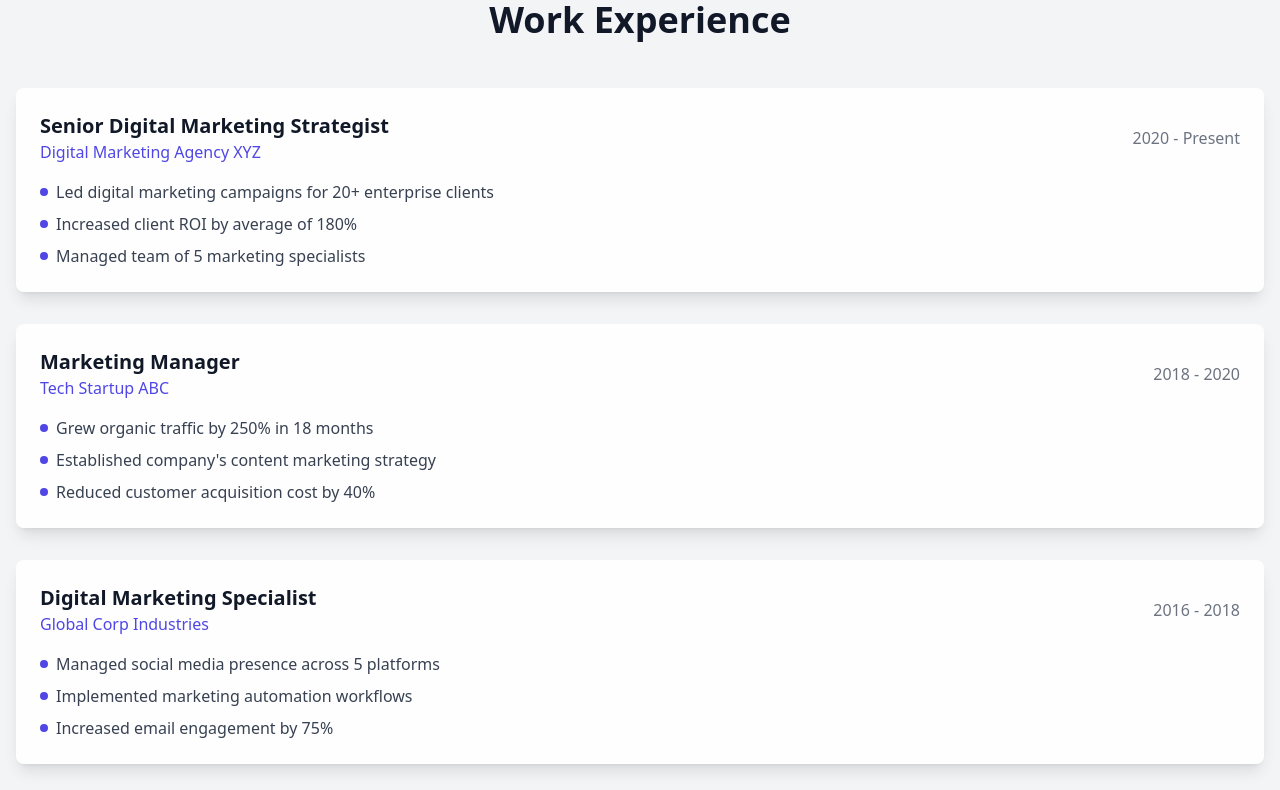
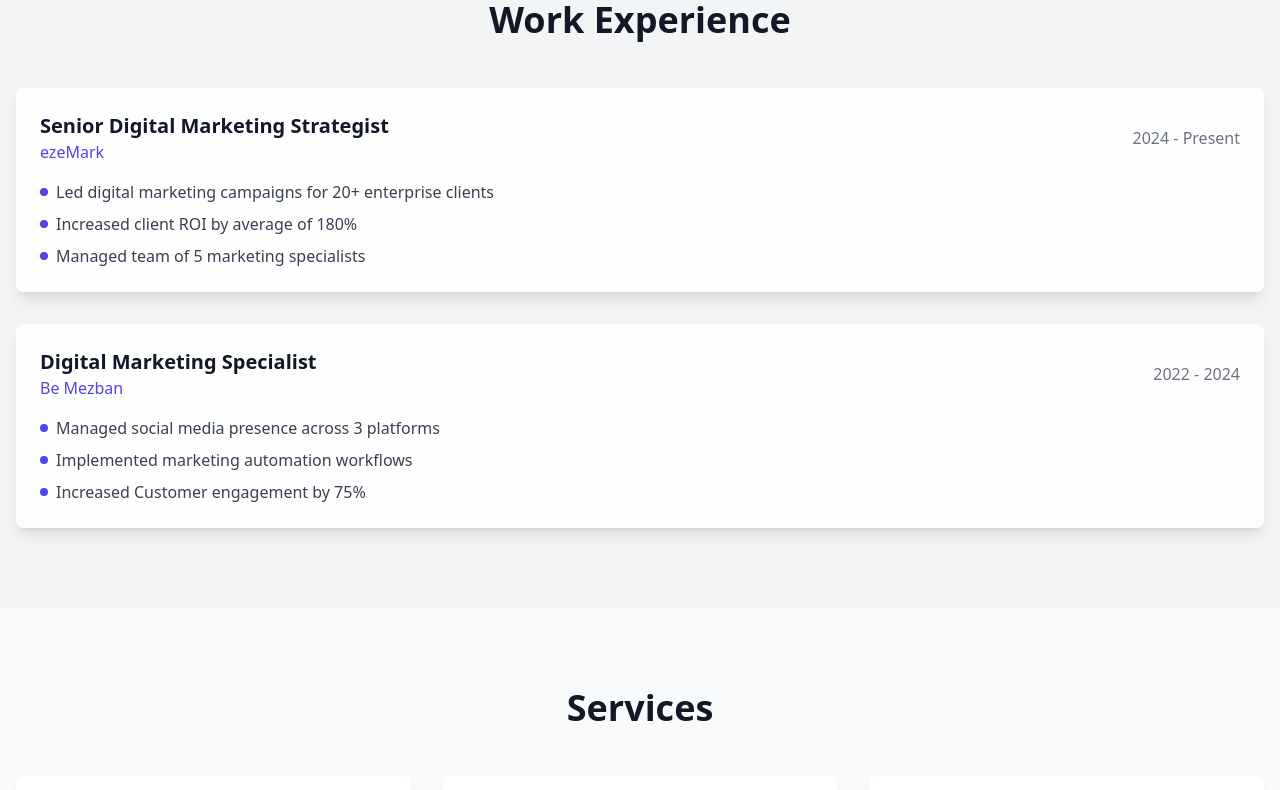
Before and after one commit to monwaraamoni/portfolio, a React (Vite) app: page / in a window 1280 px wide. Shown: the part 1260-2050 px from the top of the page. Built offline with nearby package versions, Linux system fonts and the light colour scheme.

Commit message:
Update content.ts

```diff
--- a/src/data/content.ts
+++ b/src/data/content.ts
@@ -22,9 +22,9 @@ export const skillsData = [
 
 export const experienceData = [
   {
-    company: "Digital Marketing Agency XYZ",
+    company: "ezeMark",
     role: "Senior Digital Marketing Strategist",
-    period: "2020 - Present",
+    period: "2024 - Present",
     achievements: [
       "Led digital marketing campaigns for 20+ enterprise clients",
       "Increased client ROI by average of 180%",
@@ -32,23 +32,13 @@ export const experienceData = [
     ]
   },
   {
-    company: "Tech Startup ABC",
-    role: "Marketing Manager",
-    period: "2018 - 2020",
+    company: "Be Mezban",
+    role: "Digital Marketing Specialist",
+    period: "2022 - 2024",
     achievements: [
-      "Grew organic traffic by 250% in 18 months",
-      "Established company's content marketing strategy",
-      "Reduced customer acquisition cost by 40%"
-    ]
-  },
-  {
-    company: "Global Corp Industries",
-    role: "Digital Marketing Specialist",
-    period: "2016 - 2018",
-    achievements: [
-      "Managed social media presence across 5 platforms",
+      "Managed social media presence across 3 platforms",
       "Implemented marketing automation workflows",
-      "Increased email engagement by 75%"
+      "Increased Customer engagement by 75%"
     ]
   }
 ];
```
